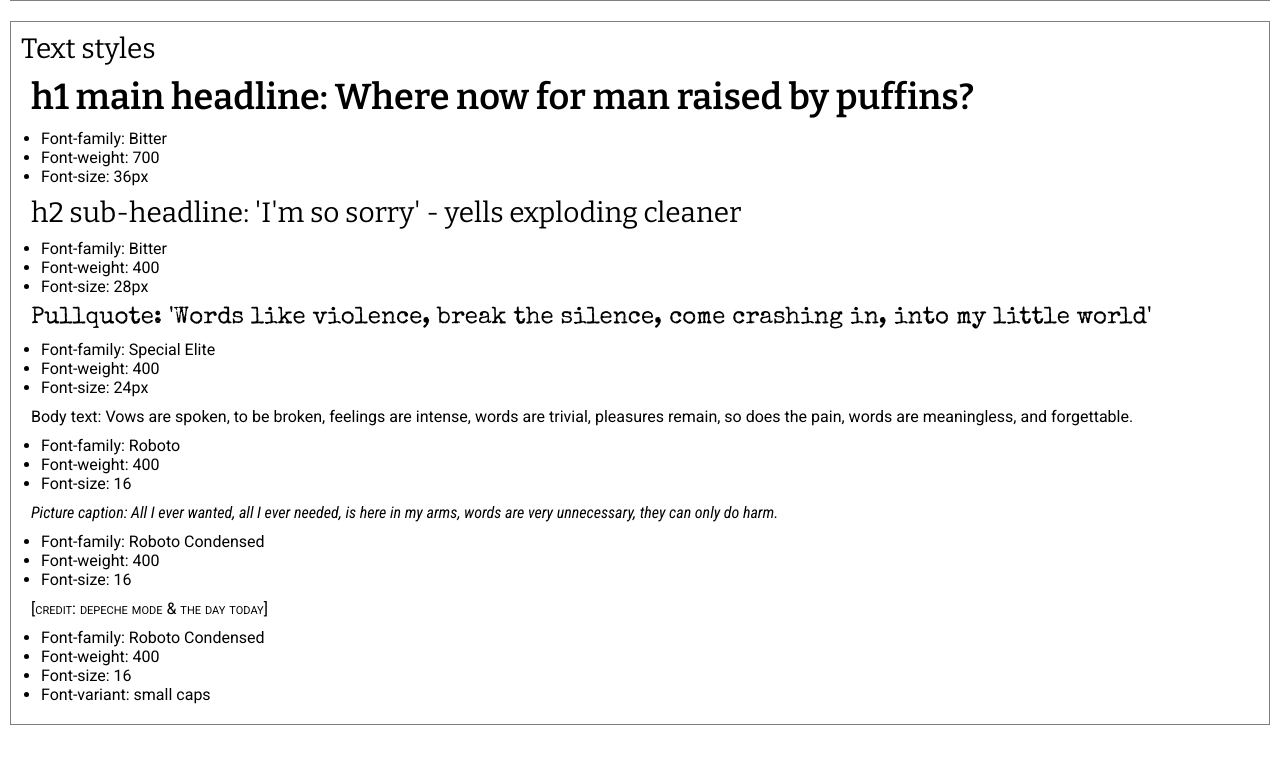
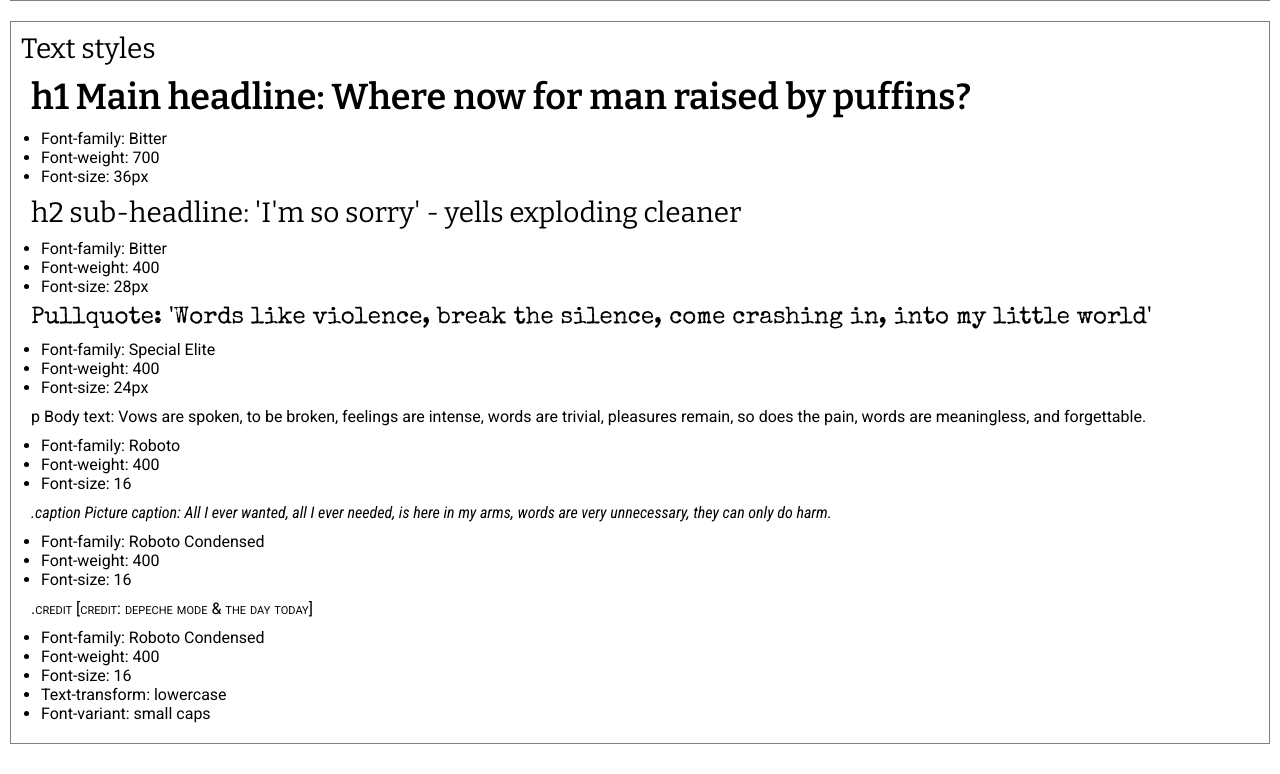
Before and after one commit to rsutton2021/style-guide, a plain HTML site: page index.html in a window 1280 px wide. Shown: the part 557-1331 px from the top of the page. Drawn offline with nearby package versions, Linux system fonts and the light colour scheme.

Commit message:
Tweak style for caption credit and amend HTML file

```diff
--- a/index.html
+++ b/index.html
@@ -93,7 +93,7 @@
         <h2>Text styles</h2>
 
         <div class="font-box">
-        <h1>h1 main headline: Where now for man raised by puffins?</h1>
+        <h1>h1 Main headline: Where now for man raised by puffins?</h1>
         <ul>
             <li>Font-family: Bitter</li>
             <li>Font-weight: 700</li>
@@ -116,7 +116,7 @@
             <li>Font-size: 24px</li>
         </ul>
 
-        <p>Body text: Vows are spoken, to be broken, feelings are intense, words are trivial, pleasures remain, so does the pain, words are meaningless, and forgettable. </p>
+        <p>p Body text: Vows are spoken, to be broken, feelings are intense, words are trivial, pleasures remain, so does the pain, words are meaningless, and forgettable. </p>
 
         <ul>
             <li>Font-family: Roboto</li>
@@ -124,7 +124,7 @@
             <li>Font-size: 16</li>
         </ul>
 
-        <p class="caption">Picture caption: All I ever wanted, all I ever needed, is here in my arms, words are very unnecessary, they can only do harm. </p>
+        <p class="caption">.caption Picture caption: All I ever wanted, all I ever needed, is here in my arms, words are very unnecessary, they can only do harm. </p>
 
         <ul>
             <li>Font-family: Roboto Condensed</li>
@@ -132,12 +132,13 @@
             <li>Font-size: 16</li>
         </ul>
 
-        <p class="credit">[credit: depeche mode & the day today]</p>
+        <p class="credit">.credit [credit: depeche mode & the day today]</p>
 
         <ul>
             <li>Font-family: Roboto Condensed</li>
             <li>Font-weight: 400</li>
             <li>Font-size: 16</li>
+            <li>Text-transform: lowercase</li>
             <li>Font-variant: small caps</li>
         </ul>
 
--- a/style.css
+++ b/style.css
@@ -41,6 +41,7 @@ ul {
 
 .credit {
     font-style: normal;
+    text-transform: lowercase;
     font-variant: small-caps;
 
 }
```
